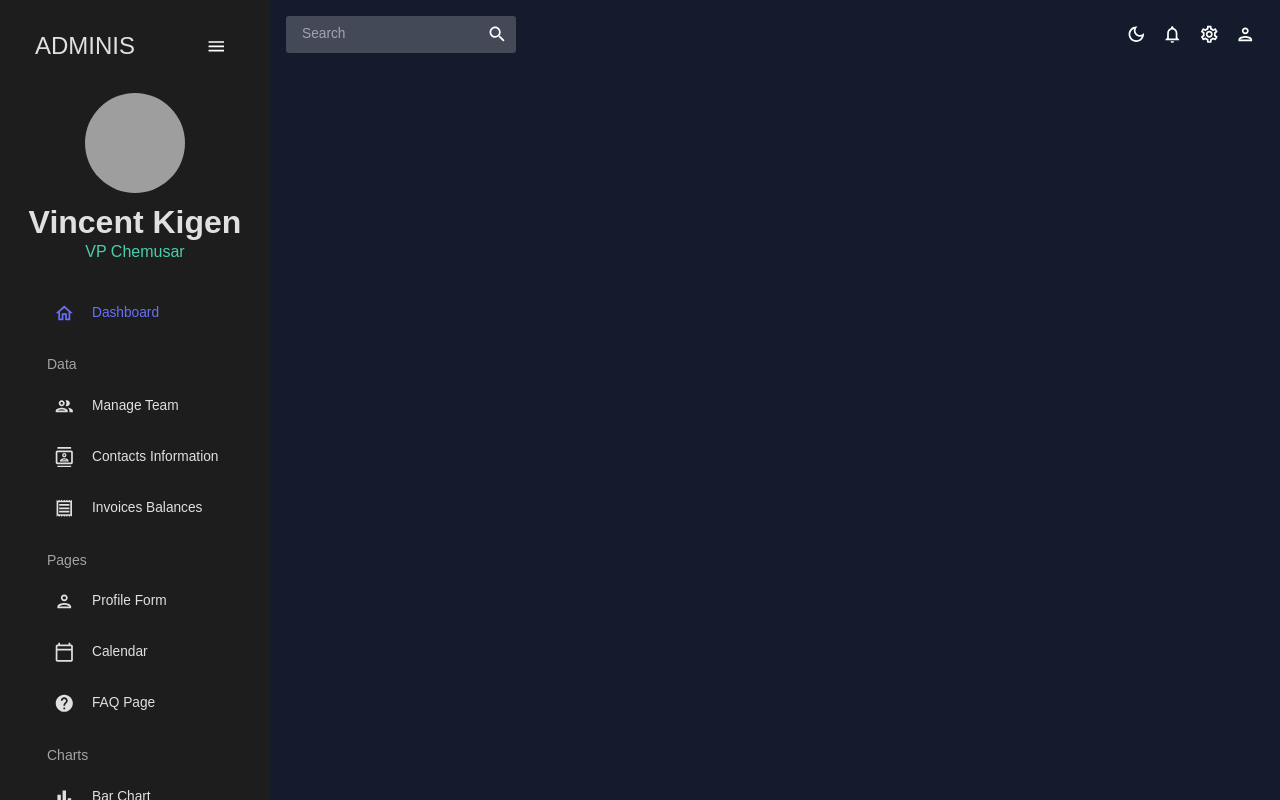
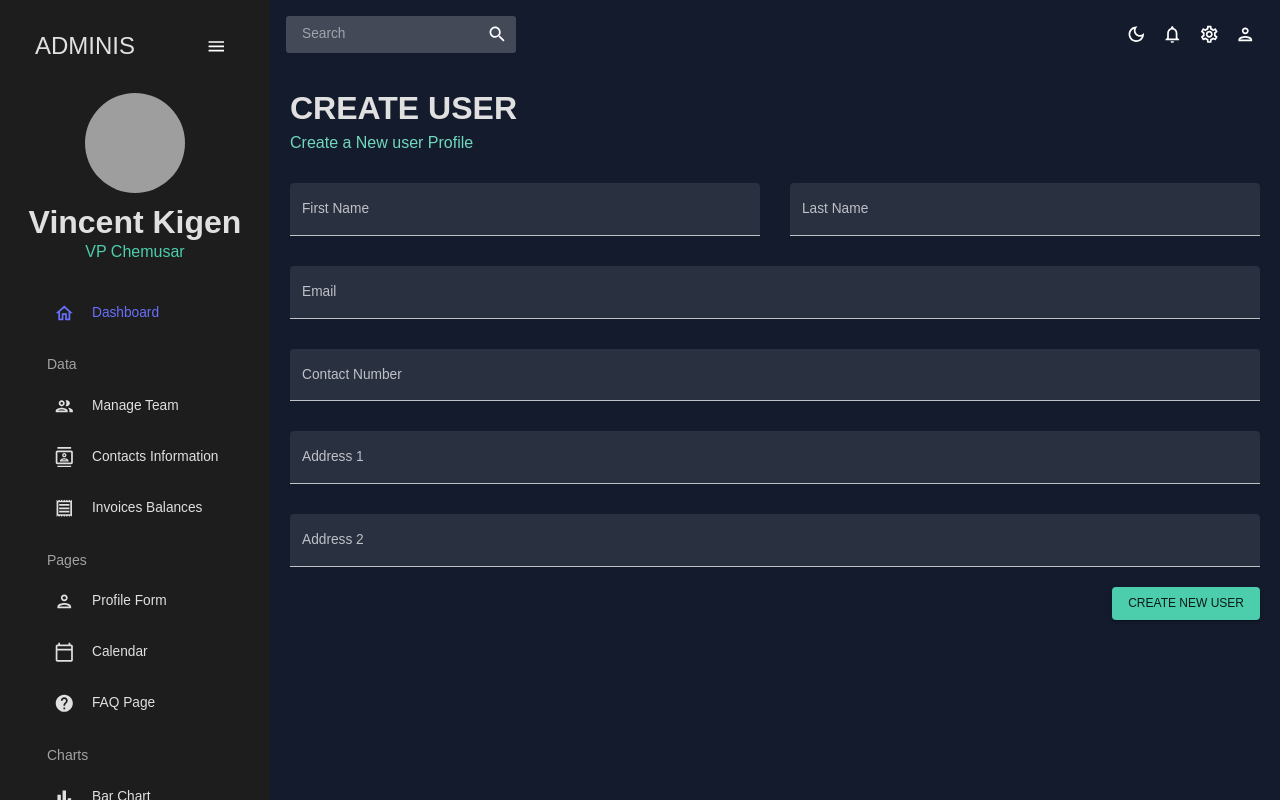
Before and after one commit to vinkims/admin-dashboard, a React (Create React App) app: page /form in a window 1280 px wide. Built offline with nearby package versions, Linux system fonts and the light colour scheme; grey boxes are pictures that could not be loaded.

Commit message:
Add Profile Form

```diff
--- a/src/App.js
+++ b/src/App.js
@@ -8,7 +8,7 @@
 import Invoices from "./scenes/invoices";
 import Contacts from "./scenes/contacts";
 // import Bar from "./scenes/bar";
-// import Form from "./scenes/form";
+import Form from "./scenes/form";
 // import Line from "./scenes/line";
 // import Pie from "./scenes/pie";
 // import FAQ from "./scenes/faq";
@@ -31,7 +31,7 @@
               <Route path="/team" element={<Team/>} />
               <Route path="/contacts" element={<Contacts/>} />
               <Route path="/invoices" element={<Invoices/>} />
-              {/* <Route path="/form" element={<Form/>} /> */}
+              <Route path="/form" element={<Form/>} />
               {/* <Route path="/bar" element={<Bar/>} /> */}
               {/* <Route path="/pie" element={<Pie/>} /> */}
               {/* <Route path="/line" element={<Line/>} /> */}
--- /dev/null
+++ b/src/scenes/form/index.jsx
@@ -0,0 +1,144 @@
+import { Box, Button, TextField } from '@mui/material';
+import { Formik } from 'formik';
+import * as yup from 'yup';
+import useMediaQuery from '@mui/material/useMediaQuery';
+
+import Header from '../../components/Header';
+
+const initialValues = {
+  firstName: "",
+  lastName: "",
+  email: "",
+  contact: "",
+  address1: "",
+  address2: ""
+}
+
+const phoneRegExp = /^(?:\+254|0)[17]\d{8}$/;
+
+const userSchema = yup.object().shape({
+  firstName: yup.string().required("required"),
+  lastName: yup.string().required("required"),
+  email: yup.string().email("invalid email").required("required"),
+  contact: yup.string().matches(phoneRegExp, "Phone number is not valid").required("required"),
+  address1: yup.string().required("required"),
+  address2: yup.string().required("required"),
+});
+
+const Form = () => {
+  const isNonMobile = useMediaQuery("(min-width:600px)");
+
+  const handleFormSubmit = (values) => {
+    console.log(values);
+  }
+
+  return (
+    <Box m="20px">
+      <Header title="CREATE USER" subtitle="Create a New user Profile" />
+      <Formik
+        onSubmit={handleFormSubmit}
+        initialValues={initialValues}
+        validationSchema={userSchema}
+      >
+        {({ values, errors, touched, handleBlur, handleChange, handleSubmit }) => (
+          <form onSubmit={handleSubmit}>
+            <Box
+              display="grid"
+              gap="30px"
+              gridTemplateColumns="repeat(4, minmax(0, 1fr))"
+              sx={{
+                "& > div": { gridColumn: isNonMobile ? undefined : "span 4" },
+              }}
+            >
+              <TextField
+                fullWidth
+                variant="filled"
+                type="text"
+                label="First Name"
+                onBlur={handleBlur}
+                onChange={handleChange}
+                value={values.firstName}
+                name="firstName"
+                error={!!touched.firstName && !! errors.firstName}
+                helperText={touched.firstName && errors.firstName}
+                sx={{ gridColumn: "span 2" }}
+              />
+              <TextField
+                fullWidth
+                variant="filled"
+                type="text"
+                label="Last Name"
+                onBlur={handleBlur}
+                onChange={handleChange}
+                value={values.lastName}
+                name="lastName"
+                error={!!touched.lastName && !! errors.lastName}
+                helperText={touched.lastName && errors.lastName}
+                sx={{ gridColumn: "span 2" }}
+              />
+              <TextField
+                fullWidth
+                variant="filled"
+                type="text"
+                label="Email"
+                onBlur={handleBlur}
+                onChange={handleChange}
+                value={values.email}
+                name="email"
+                error={!!touched.email && !! errors.email}
+                helperText={touched.email && errors.email}
+                sx={{ gridColumn: "span 4" }}
+              />
+              <TextField
+                fullWidth
+                variant="filled"
+                type="text"
+                label="Contact Number"
+                onBlur={handleBlur}
+                onChange={handleChange}
+                value={values.contact}
+                name="contact"
+                error={!!touched.contact && !! errors.contact}
+                helperText={touched.contact && errors.contact}
+                sx={{ gridColumn: "span 4" }}
+              />
+              <TextField
+                fullWidth
+                variant="filled"
+                type="text"
+                label="Address 1"
+                onBlur={handleBlur}
+                onChange={handleChange}
+                value={values.address1}
+                name="address1"
+                error={!!touched.address1 && !! errors.address1}
+                helperText={touched.address1 && errors.address1}
+                sx={{ gridColumn: "span 4" }}
+              />
+              <TextField
+                fullWidth
+                variant="filled"
+                type="text"
+                label="Address 2"
+                onBlur={handleBlur}
+                onChange={handleChange}
+                value={values.address2}
+                name="address2"
+                error={!!touched.address2 && !! errors.address2}
+                helperText={touched.address2 && errors.address2}
+                sx={{ gridColumn: "span 4" }}
+              />
+            </Box>
+            <Box display="flex" justifyContent="end" mt="20px">
+              <Button type="submit" color="secondary" variant="contained">
+                Create New User
+              </Button>
+            </Box>
+          </form>
+        )}
+      </Formik>
+    </Box>
+  );
+}
+
+export default Form;
```
